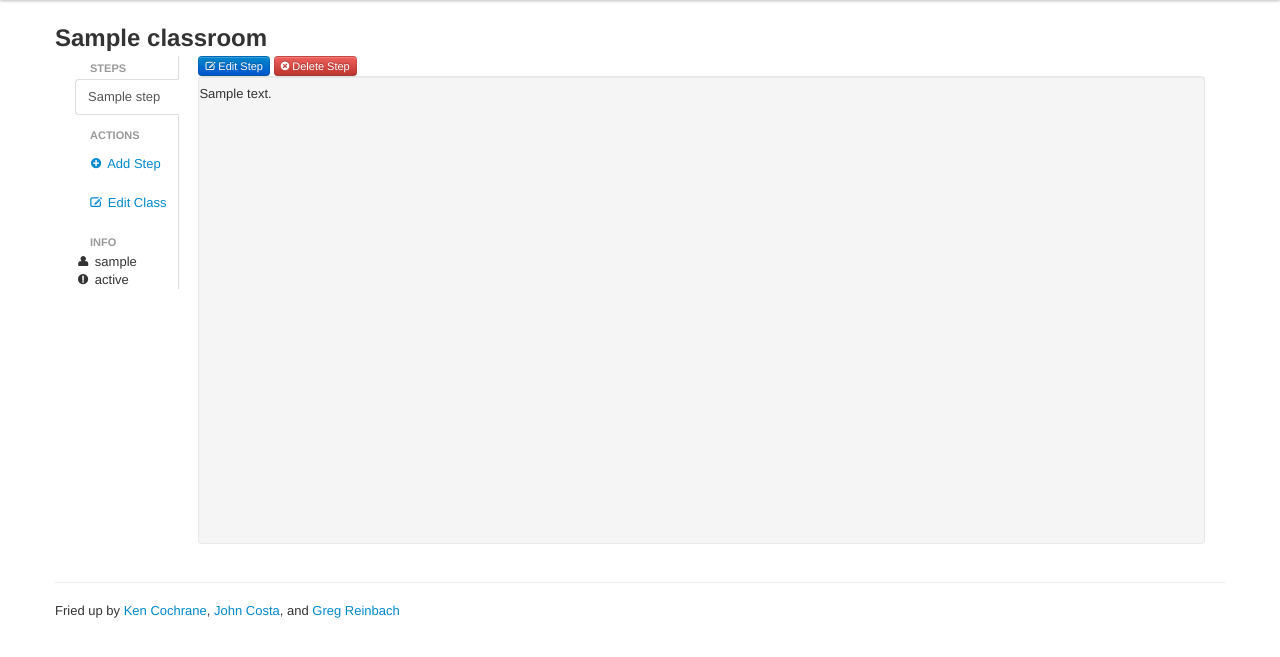
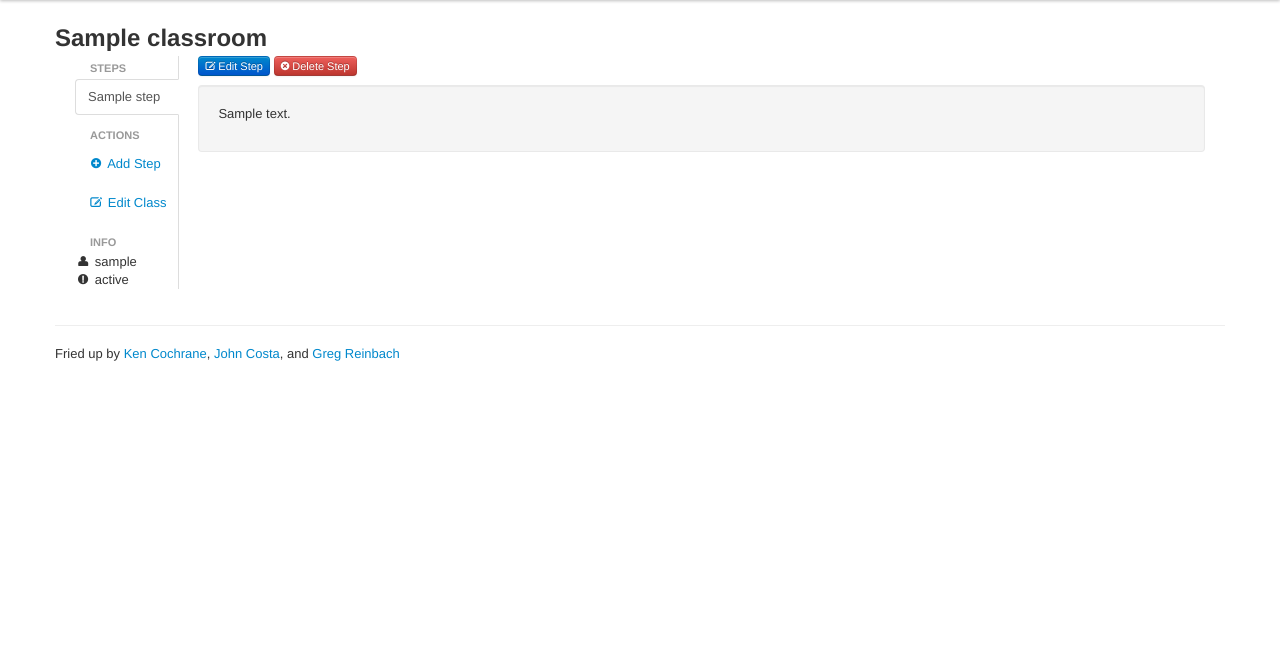
Before and after one commit to reinbach/tutorus, a Django app: template tutorus/classroom/templates/classroom/steps.html in a window 1280 px wide. Shown: the part 40-697 px from the top of the page. Run offline with Django 3.2, Linux system fonts and the light colour scheme; the template is opened without the code that fills it: most values are stand-ins (such as "Sample title", 1, 10 or a date in 2020); some libraries are stand-ins or nearby versions.

Commit message:
tweaked layout and styling of step content when editing class

```diff
--- a/tutorus/classroom/templates/classroom/steps.html
+++ b/tutorus/classroom/templates/classroom/steps.html
@@ -45,9 +45,11 @@
         <div class="tab-content">
           {% for step in classroom.steps %}
             <div class="tab-pane{% if forloop.first %} active{%endif %}" id="step{{step.pk}}">
-                <a class='btn btn-primary btn-mini' href="{% url step_edit classroom.pk step.pk %}"><i class="icon-edit icon-white"></i> Edit Step</a>
-                <a class='btn btn-danger btn-mini' href="{% url step_delete classroom.pk step.pk %}"><i class="icon-remove-sign icon-white"></i> Delete Step</a>
-                <div class="well" style="padding: 8px 0; height: 450px;">
+                <p>
+                  <a class='btn btn-primary btn-mini' href="{% url step_edit classroom.pk step.pk %}"><i class="icon-edit icon-white"></i> Edit Step</a>
+                  <a class='btn btn-danger btn-mini' href="{% url step_delete classroom.pk step.pk %}"><i class="icon-remove-sign icon-white"></i> Delete Step</a>
+                </p>
+                <div class="well">
                  <p>{{step.content|safe}}</p>
                 </div>
             </div>
```
